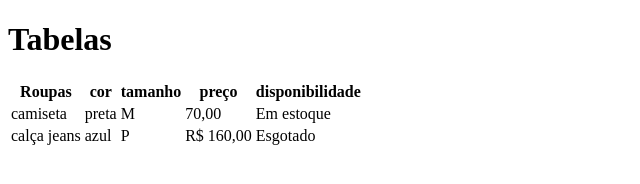
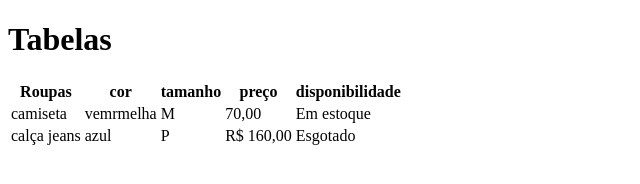
Before and after one commit to lucastsl/aula-tabelas, a plain HTML site: page index.html in a window 1280 px wide. Shown: the whole page, without its empty margins (0-640 px from the left). Drawn offline with Linux system fonts and the light colour scheme.

Commit message:
mudando preta para vemelha na coluna da cor

```diff
--- a/index.html
+++ b/index.html
@@ -19,7 +19,7 @@
         </tr>
         <tr>
             <td>camiseta</td>
-            <td>preta</td>
+            <td>vemrmelha</td>
             <td>M</td>
             <td>70,00</td>
             <td>Em estoque</td>
```
